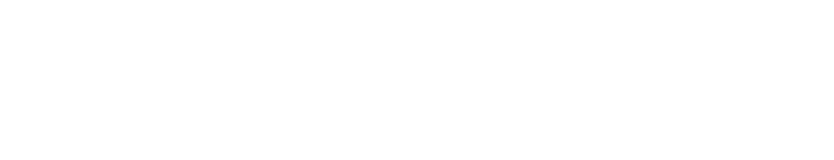
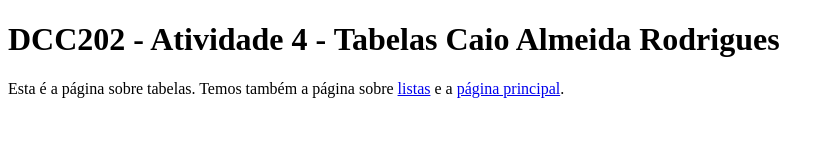
Before and after one commit to ufjf-dcc202/ufjf-dcc202-2023-3-b-atv4-caioalrodrig, a website: page tabelas.html in a window 1280 px wide. Shown: the whole page, without its empty margins (0-834 px from the left). Drawn offline with Linux system fonts and the light colour scheme.

Commit message:
add ancoras listas + tabelas

```diff
--- a/tabelas.html
+++ b/tabelas.html
@@ -3,9 +3,13 @@
 <head>
     <meta charset="UTF-8">
     <meta name="viewport" content="width=device-width, initial-scale=1.0">
-    <title>Document</title>
+    <title>DCC202 - Atividade 4 - Tabelas: Caio Almeida Rodrigues</title>
 </head>
 <body>
+    <main>
+        <h1>DCC202 - Atividade 4 - Tabelas Caio Almeida Rodrigues</h1>
+        <p>Esta é a página sobre tabelas. Temos também a página sobre <a href="listas.html">listas</a> e a <a href="index.html">página principal</a>.</p>
 
+    </main>
 </body>
 </html>
```
Also changed, not shown: listas.html (+5 -1 lines).
